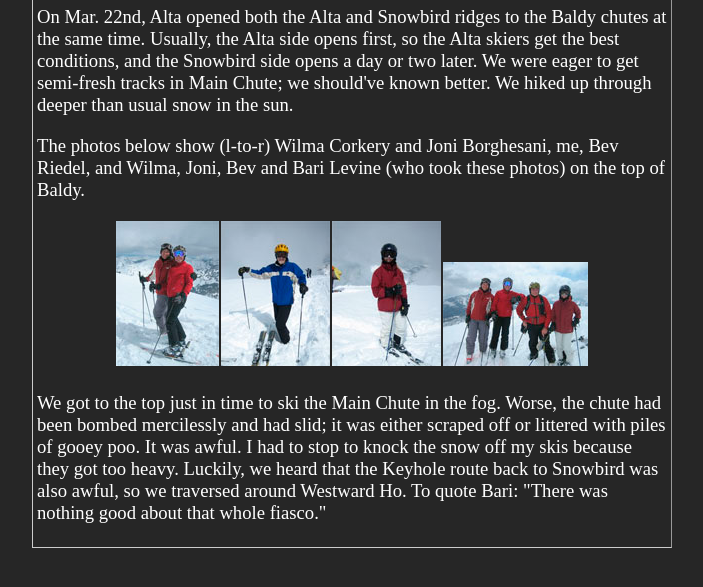
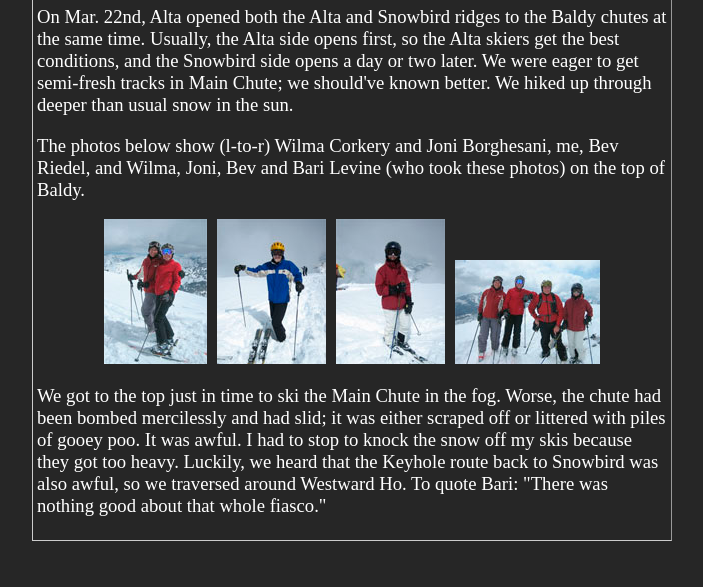
Before and after one commit to drh/web-drhanson, a PHP site: page /static/baldy_chutes/index.html in a window 1280 px wide. Shown: the part 145-732 px from the top of the page, without its empty margins (288-991 px from the left). Run offline with PHP 8.4, Linux system fonts and the light colour scheme.

Commit message:
Replace tables in baldy_chutes site with flexboxes, and update style sheets accordingly.

```diff
--- a/layouts/_default/list.html
+++ b/layouts/_default/list.html
@@ -5,9 +5,8 @@
     {{- .Title -}}
 {{ end }}
 {{ define "head" }}
-<style media="screen">
-    ul { margin-left: 0; padding-left: 18px; list-style-type: none; list-style-image: none; }
-    li { text-indent: -18px; }
+<style>
+    ul { margin-left: 0; padding-left: 0; list-style-type: none; list-style-image: none; }
     body { background-color: #FFFFE8; }
 </style>
 {{ end }}
--- a/static/baldy_chutes/index.html
+++ b/static/baldy_chutes/index.html
@@ -10,7 +10,7 @@
 body { color: white; background-color: rgb(38,38,38); margin: 4px 0 0 0 }
 div#pagebody { width: 50vw; margin-left: auto; margin-right: auto; }
 a:visited, a:link { color: gray }
-span { cursor: pointer; color: gray }
+span { cursor: pointer; color: white; }
 div#image {
 	width: 100%;
 	margin-left: auto;
@@ -23,10 +23,10 @@ div#image {
 }
 h2 { text-align: center; }
 p.first { margin-top: 2px; }
-.attribution { font-size: 9px; text-align: right; }
+.attribution { font-size: smaller; text-align: right; }
 img { border: 0;}
-table { border: 0; margin-left: auto; margin-right: auto; }
-table td { padding: 0 0 0 0; vertical-align: bottom;}
+.gallery { display: flex; flex-flow: row wrap; justify-content: center; gap: 10px 10px;
+    align-items: end; text-align: right; font-size: 60%; }
 </style>
 <script>
 function show(src, title, id) {
@@ -63,88 +63,67 @@ function hide(id) {
         </ul>
         <div class="TabbedPanelsContentGroup">
           <div class="TabbedPanelsContent">
-            <p class='first'>Alta opened the Baldy Chutes during the week of Mar. 18th, and I skied my first run down the &quot;Main Chute&quot; on Friday, Mar. 22. The Main Chute is the rightmost (skier's leftmost) slot in the first picture of Mt. Baldy below. The second picture shows the Main Chute looking up from the bottom of Ballroom at Alta. The entrance is on the skier's left just below the cornice at the top.</p>
+            <p class='first'>Alta opened the Baldy Chutes during the week of Mar. 18th, and I skied my first run down Main Chute on Friday, Mar. 22. The Main Chute is the rightmost (skier's leftmost) slot in the first picture of Mt. Baldy below. The second picture shows the Main Chute looking up from the bottom of Ballroom at Alta. The entrance is on the skier's left just below the cornice at the top.</p>
             <p>I hiked up from the Snowbird side, which is a noticeably easier hike and takes about 30 minutes. The hike from the Alta side is steeper and longer; it takes about 45 minutes. The third photo was taken from the top of the chute; note the tracks in the entrance coming in from the left just below the cornice. I'm told the overall average slope in the chute is 42 degrees, but it didn't seem that steep, except at the top.</p>
             <p>The fourth photo is from about 1/3 the way down the chute, looking up. I'm the skier at the top. Notice the cliffs on the downhill sides of the moguls. The last photo looks up from the bottom of the chute at the exit to the top of Ballroom.</p>
-            <table>
-              <tr>
-                <td><span onclick='show("baldy.jpg","Main Chute",2002)'><img src="thumbnails/baldy.jpg" alt="" height="108" width="145"></span></td>
-                <td><span onclick='show("mainchute.jpg","Main Chute",2002)'><img src="thumbnails/mainchute.jpg" alt="" height="145" width="144"></span></td>
-                <td><span onclick='show("mainchutetop.jpg","Looking down Main Chute",2002)'><img src="thumbnails/mainchutetop.jpg" alt="" height="99" width="145"></span></td>
-                <td><span onclick='show("mainchutemiddle.jpg","Looking up Main Chute",2002)'><img src="thumbnails/mainchutemiddle.jpg" alt="" height="98" width="145"></span></td>
-                <td><span onclick='show("mainchutebottom.jpg","Main Chute from Ballroom",2002)'><img src="thumbnails/mainchutebottom.jpg" alt="" height="145" width="108"></span></td>
-              </tr>
-              <tr class="attribution">
-                <td>Maylee Noah, 3/28/2002</td>
-                <td>Maylee Noah, 3/28/2002</td>
-                <td>Jay Scappini, 3/22/2002</td>
-                <td>Jay Scappini, 3/22/2002</td>
-                <td>Maylee Noah, 3/28/2002</td>
-              </tr>
-            </table>
+            <div class="gallery">
+                <span onclick='show("baldy.jpg","Main Chute",2002)'><img src="thumbnails/baldy.jpg" alt="" height="108" width="145"><br>Maylee Noah, 3/28/2002</span>
+                <span onclick='show("mainchute.jpg","Main Chute",2002)'><img src="thumbnails/mainchute.jpg" alt="" height="145" width="144"><br>Maylee Noah, 3/28/2002</span>
+                <span onclick='show("mainchutetop.jpg","Looking down Main Chute",2002)'><img src="thumbnails/mainchutetop.jpg" alt="" height="99" width="145"><br>Jay Scappini, 3/22/2002</span>
+                <span onclick='show("mainchutemiddle.jpg","Looking up Main Chute",2002)'><img src="thumbnails/mainchutemiddle.jpg" alt="" height="98" width="145"><br>Jay Scappini, 3/22/2002</span>
+                <span onclick='show("mainchutebottom.jpg","Main Chute from Ballroom",2002)'><img src="thumbnails/mainchutebottom.jpg" alt="" height="145" width="108"><br>Maylee Noah, 3/28/2002</span>
+            </div>
           </div>
           <div class="TabbedPanelsContent">
             <p class='first'>A great snow year permitted Alta to open the Baldy Chutes on Fri. Jan. 9th, and a group of us&mdash;Paul Allard, Joni Borghesani, Susan Graham, myself, Gene Myers, and Beverly Riedel&mdash;skied the Main Chute on Sat. Jan. 10th. All of these photos were taken by Susan Graham.</p>
             <p>The main chute is the rightmost slot in the view from the Germania chair at Alta in the leftmost photo below. We hiked up the Alta side, which is a longer and more difficult hike than the hike from the Snowbird side. Paul, Bev, Gene, Joni, and me are the hikers in the middle photo. Note the other hikers in the rocks in the middle photo; these rocks and steep pitch above them are the toughest part of the hike. I wish I'd had my ski pack. I think I'm the second hiker from the top in the right photo.</p>
-            <table>
-              <tr>
-                <td><span onclick='show("mainchute_04.jpg","Main Chute",2004)'><img src="thumbnails/mainchute_04.jpg" alt=""></span></td>
-                <td><span onclick='show("baldyhike_04.jpg","Baldy hike from Alta",2004)'><img src="thumbnails/baldyhike_04.jpg" alt=""></span></td>
-                <td><span onclick='show("baldyhike2_04.jpg","Ridge up Baldy",2004)'><img src="thumbnails/baldyhike2_04.jpg" alt=""></span></td>
-              </tr>
-            </table>
+            <div class="gallery">
+                <span onclick='show("mainchute_04.jpg","Main Chute",2004)'><img src="thumbnails/mainchute_04.jpg" alt=""></span>
+                <span onclick='show("baldyhike_04.jpg","Baldy hike from Alta",2004)'><img src="thumbnails/baldyhike_04.jpg" alt=""></span>
+                <span onclick='show("baldyhike2_04.jpg","Ridge up Baldy",2004)'><img src="thumbnails/baldyhike2_04.jpg" alt=""></span>
+            </div>
             <p>After a 45-minute hike, we all rested at the top and Susan took these photos of Joni and Bev and Gene and me.</p>
-            <table>
-              <tr>
-                <td><span onclick='show("joni-bev_04.jpg","Joni & Bev",2004)'><img src="thumbnails/joni-bev_04.jpg" alt=""></span></td>
-                <td><span onclick='show("gene-dave_04.jpg","Dave & Gene",2004)'><img src="thumbnails/gene-dave_04.jpg" alt=""></span></td>
-              </tr>
-            </table>
+            <div class="gallery">
+                <span onclick='show("joni-bev_04.jpg","Joni & Bev",2004)'><img src="thumbnails/joni-bev_04.jpg" alt=""></span>
+                <span onclick='show("gene-dave_04.jpg","Dave & Gene",2004)'><img src="thumbnails/gene-dave_04.jpg" alt=""></span>
+            </div>
             <p>We had the chute to ourselves; the photos below show, from the left, the chute from the top, Paul about to go in high, me making a less-than-perfect turn about 1/4 the way down, and Gene resting.</p>
-            <table>
-              <tr>
-                <td><span onclick='show("mainchutefromtop_04.jpg","Looking down Main Chute",2004)'><img src="thumbnails/mainchutefromtop_04.jpg" alt=""></span></td>
-                <td><span onclick='show("paul_04.jpg","Paul",2004)'><img src="thumbnails/paul_04.jpg" alt=""></span></td>
-                <td><span onclick='show("dave_04.jpg","Dave in Main Chute",2004)'><img src="thumbnails/dave_04.jpg" alt=""></span></td>
-                <td><span onclick='show("gene_04.jpg","Gene in Main Chute",2004)'><img src="thumbnails/gene_04.jpg" alt=""></span></td>
-              </tr>
-            </table>
+            <div class="gallery">
+                <span onclick='show("mainchutefromtop_04.jpg","Looking down Main Chute",2004)'><img src="thumbnails/mainchutefromtop_04.jpg" alt=""></span>
+                <span onclick='show("paul_04.jpg","Paul",2004)'><img src="thumbnails/paul_04.jpg" alt=""></span>
+                <span onclick='show("dave_04.jpg","Dave in Main Chute",2004)'><img src="thumbnails/dave_04.jpg" alt=""></span>
+                <span onclick='show("gene_04.jpg","Gene in Main Chute",2004)'><img src="thumbnails/gene_04.jpg" alt=""></span>
+            </div>
           </div>
           <div class="TabbedPanelsContent"><p class='first'>The 2004/5 ski season was one of the best snow years in many seasons. At one point, Alta was reporting a 211&quot; base and over 650&quot; of snowfall. The Baldy Chutes were open many times, from both sides, and I skied Main Chute at least 3 times and Little Chute once. On Mar. 6th, a herd of us hiked up and skied the chutes and then back to Snowbird via the Keyhole; we never rode an Alta lift. These photos were taken by Rick Gardiner.</p>
             <p>Here's some of the gang at the top of Mt. Baldy. In the left photo are (l-to-r) Christine Gerner, Hania Stawowy, Lala Stawowy, and Joni Borghesani. Di Landau (partially hidden), me, Chris Chads, and Christine are in the middle photo, and that's Joni again in the right photo.</p>
-            <table>
-              <tr>
-                <td><span onclick='show("gang1_05.jpg","Christine, Hania, Lala, Joni",2005)'><img src="thumbnails/gang1_05.jpg" alt="" height="108" width="145"></span></td>
-                <td><span onclick='show("gang2_05.jpg","Di, Dave, Chris, Christine",2005)'><img src="thumbnails/gang2_05.jpg" alt="" height="108" width="145"></span></td>
-                <td><span onclick='show("joni_05.jpg","Joni",2005)'><img src="thumbnails/joni_05.jpg" alt="" height="145" width="108"></span></td>
-              </tr>
-            </table>
+            <div class="gallery">
+                <span onclick='show("gang1_05.jpg","Christine, Hania, Lala, Joni",2005)'><img src="thumbnails/gang1_05.jpg" alt="" height="108" width="145"></span>
+                <span onclick='show("gang2_05.jpg","Di, Dave, Chris, Christine",2005)'><img src="thumbnails/gang2_05.jpg" alt="" height="108" width="145"></span>
+                <span onclick='show("joni_05.jpg","Joni",2005)'><img src="thumbnails/joni_05.jpg" alt="" height="145" width="108"></span>
+            </div>
             <p>Christine and I decided to ski Little Chute, which is a bit steeper and narrower than Main Chute and it curves to the skier's right, but it was smoother. Little Chute is the second slot from the right in <span onclick='show("mainchute_04.jpg","Main Chute",2005)'>this photo</span> and in <span onclick='show("mainchute.jpg","Main Chute",2005)'>this one</span>; the left photo below looks down Little Chute. The rocks on the right side of the entrance spooked me, so I sideslipped past them; Christine didn't notice the rocks and zipped right down the chute. Everyone else skied Main Chute; the second and subsequent photos below show Joni just after sliding in, Karan Bleicher about 1/3 down (on her tele skis!), and a view looking up Main Chute from about 2/3 down.</p>
-            <table>
-              <tr>
-                <td><span onclick='show("little_chute_05.jpg","Little Chute",2005)'><img src="thumbnails/little_chute_05.jpg" alt="" height="108" width="145"></span></td>
-                <td><span onclick='show("main_chute_05.jpg","Joni in Main Chute",2005)'><img src="thumbnails/main_chute_05.jpg" alt="" height="108" width="145"></span></td>
-                <td><span onclick='show("karan_05.jpg","Karan in Main Chute",2005)'><img src="thumbnails/karan_05.jpg" alt="" height="108" width="145"></span></td>
-                <td><span onclick='show("lookingup_05.jpg","Looking up Main Chute",2005)'><img src="thumbnails/lookingup_05.jpg" alt="" height="108" width="145"></span></td>
-              </tr>
-            </table>
+            <div class="gallery">
+                <span onclick='show("little_chute_05.jpg","Little Chute",2005)'><img src="thumbnails/little_chute_05.jpg" alt="" height="108" width="145"></span>
+                <span onclick='show("main_chute_05.jpg","Joni in Main Chute",2005)'><img src="thumbnails/main_chute_05.jpg" alt="" height="108" width="145"></span>
+                <span onclick='show("karan_05.jpg","Karan in Main Chute",2005)'><img src="thumbnails/karan_05.jpg" alt="" height="108" width="145"></span>
+                <span onclick='show("lookingup_05.jpg","Looking up Main Chute",2005)'><img src="thumbnails/lookingup_05.jpg" alt="" height="108" width="145"></span>
+            </div>
           </div>
           <div class="TabbedPanelsContent">
             <p class='first'>On Mar. 22nd, Alta opened both the Alta and Snowbird ridges to the Baldy chutes at the same time. Usually, the Alta side opens first, so the Alta skiers get the best conditions, and the Snowbird side opens a day or two later. We were eager to get semi-fresh tracks in Main Chute; we should've known better. We hiked up through deeper than usual snow in the sun.</p>
             <p>The photos below show (l-to-r) Wilma Corkery and Joni Borghesani, me, Bev Riedel, and Wilma, Joni, Bev and Bari Levine (who took these photos) on the top of Baldy.</p>
-            <table>
-              <tr>
-                <td><span onclick='show("wilma-joni_06.jpg","Wilma & Joni",2006)'><img src="thumbnails/wilma-joni_06.jpg" alt="" height="145" width="103"></span></td>
-                <td><span onclick='show("dave_06.jpg","Dave",2006)'><img src="thumbnails/dave_06.jpg" alt="" height="145" width="109"></span></td>
-                <td><span onclick='show("bev_06.jpg","Bev",2006)'><img src="thumbnails/bev_06.jpg" alt="" height="145" width="109"></span></td>
-                <td><span onclick='show("red-gang_06.jpg","Wilma, Joni, Bari, Bev",2006)'><img src="thumbnails/red-gang_06.jpg" alt="" height="104" width="145"></span></td>
-              </tr>
-            </table>
+            <div class="gallery">
+                <span onclick='show("wilma-joni_06.jpg","Wilma & Joni",2006)'><img src="thumbnails/wilma-joni_06.jpg" alt="" height="145" width="103"></span>
+                <span onclick='show("dave_06.jpg","Dave",2006)'><img src="thumbnails/dave_06.jpg" alt="" height="145" width="109"></span>
+                <span onclick='show("bev_06.jpg","Bev",2006)'><img src="thumbnails/bev_06.jpg" alt="" height="145" width="109"></span>
+                <span onclick='show("red-gang_06.jpg","Wilma, Joni, Bari, Bev",2006)'><img src="thumbnails/red-gang_06.jpg" alt="" height="104" width="145"></span>
+            </div>
             <p>We got to the top just in time to ski the Main Chute in the fog. Worse, the chute had been bombed mercilessly and had slid; it was either scraped off or littered with piles of gooey poo. It was awful. I had to stop to knock the snow off my skis because they got too heavy. Luckily, we heard that the Keyhole route back to Snowbird was also awful, so we traversed around Westward Ho. To quote Bari: &quot;There was nothing good about that whole fiasco.&quot;</p>
           </div>
         </div>
     </div>
-    </div>
+  </div>
 <script>
 <!--
 var TabbedPanels1 = new Spry.Widget.TabbedPanels("TabbedPanels1", { defaultTab: 3 });
--- a/static/css/style.css
+++ b/static/css/style.css
@@ -1,5 +1,5 @@
 .floatright { float: right; padding-left: 12px; }
 .floatleft { float: left; padding-right: 12px; }
 .smallcaps { color: fuchsia; font-size: smaller; font-weight: bold; text-transform: uppercase; }
-.back { margin-top: 0px; font-size: smaller; text-align: right; position: absolute; z-index: 1; top: 2px; right: 4px }
+.back { margin-top: 0px; font-size: smaller; text-align: right; position: absolute; z-index: 1; top: 2px; right: 4px; }
 body { font-size: 14pt; }
```
Also changed, not shown: content/index.md (line endings or trailing spaces).
